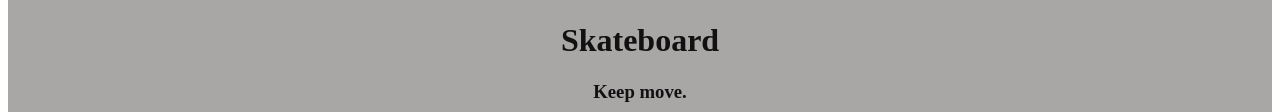
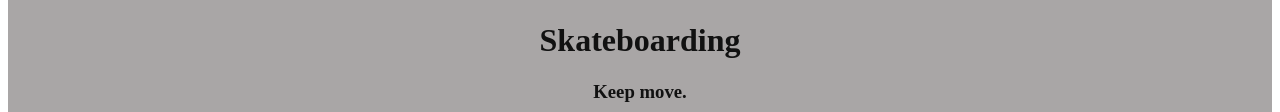
Before and after one commit to firmanrr/laporan-4, a plain HTML site: page index.html in a window 1280 px wide. Shown: the part 377-489 px from the top of the page. Drawn offline with Linux system fonts and the light colour scheme.

Commit message:
menambah -ing

```diff
--- a/index.html
+++ b/index.html
@@ -16,7 +16,7 @@
     </ul>
     <div class="container">
         <img src="img/1.jpg" alt="" class="profile-image" height="300px" width="200px">
-        <h1>Skateboard</h1>
+        <h1>Skateboarding</h1>
         <h3>Keep move.</h3>
         <p>You can't buy happiness. But, you can buy a skateboard.</p>
         <h2>Let's go to the places we've always dreamed of</h2>
```
